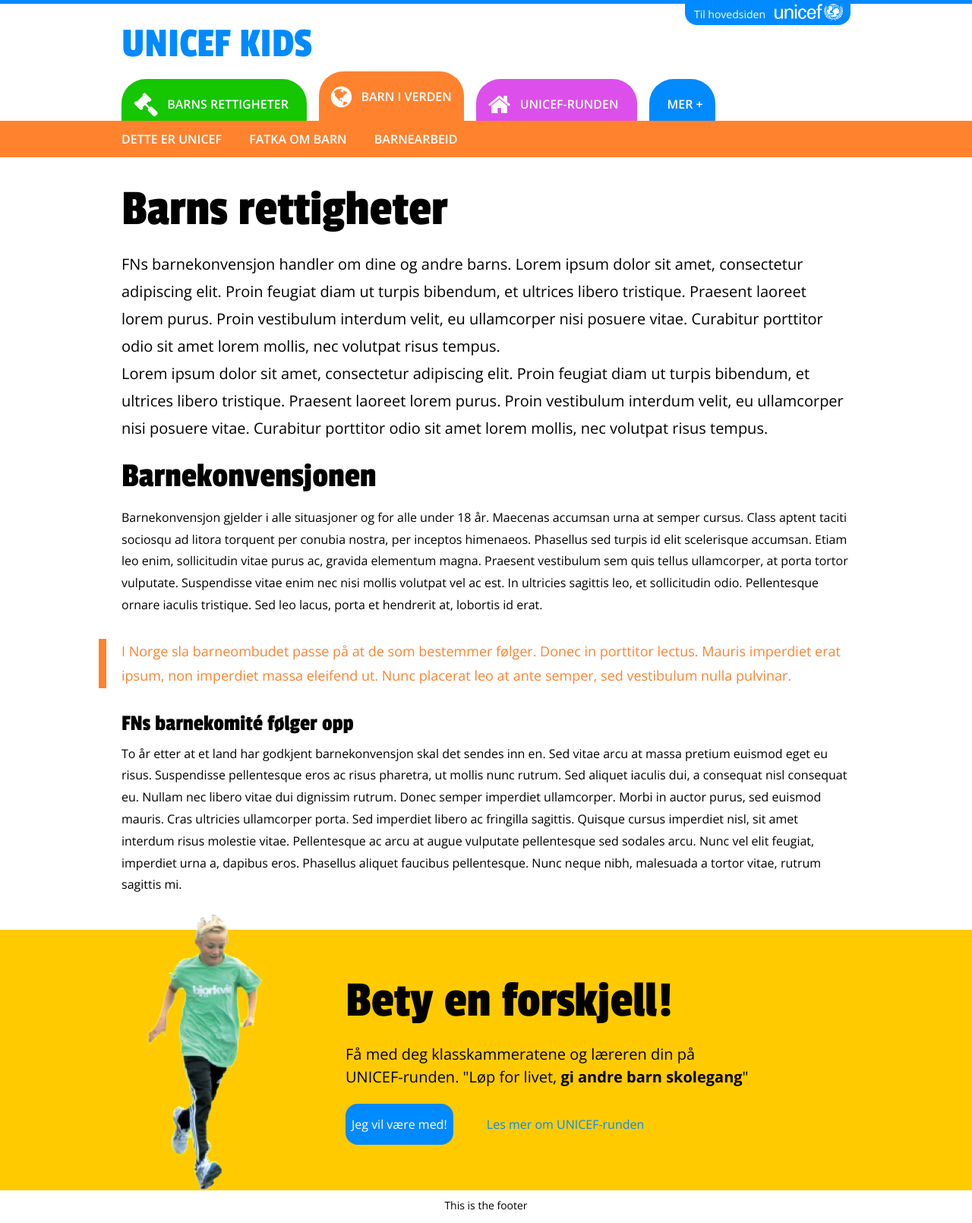
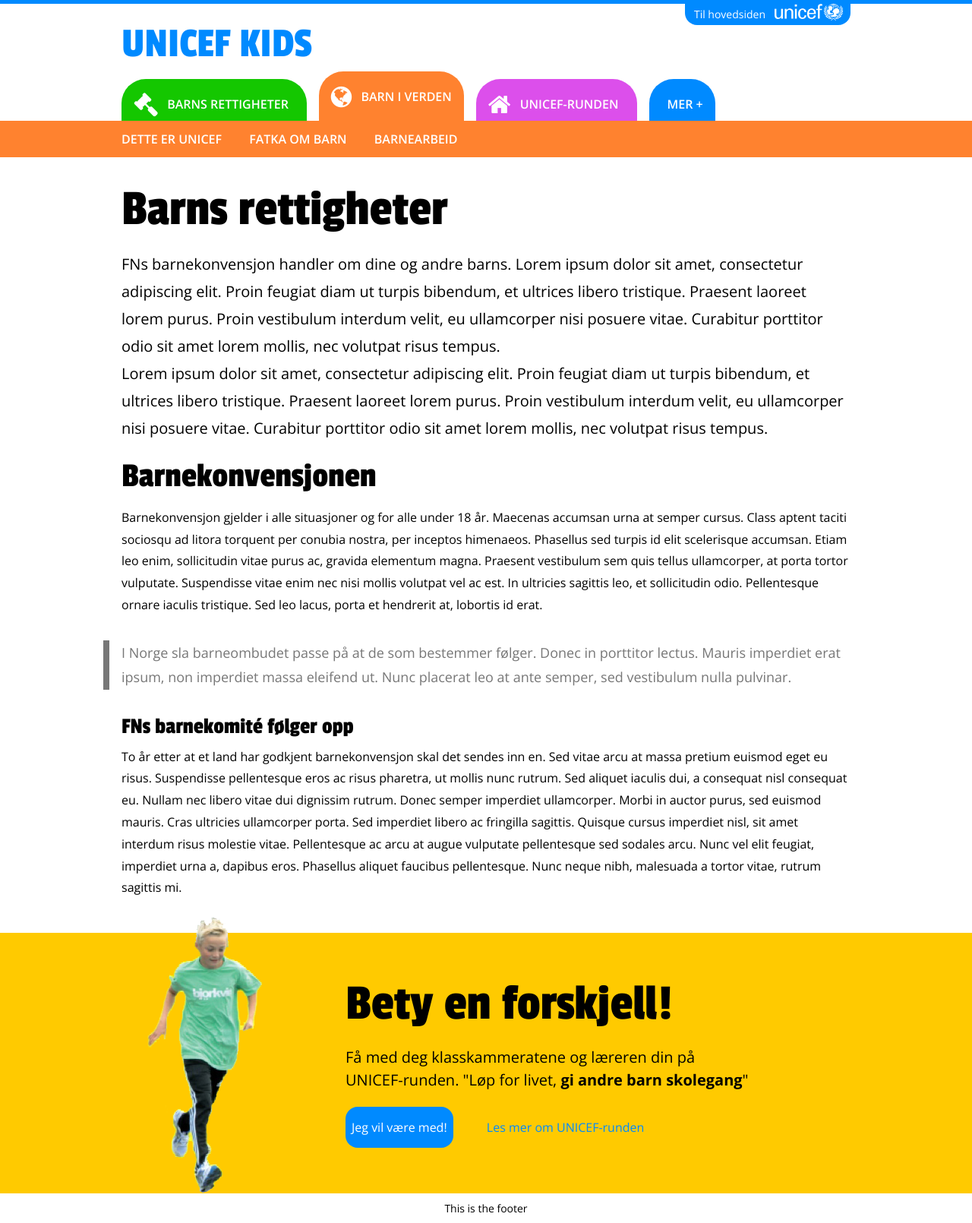
Before and after one commit to front/unicef-kids-static, a Jekyll site: the page built from content.html, in a window 1280 px wide. Shown: the whole page at 76% size. Built offline with Jekyll 4.4.1, drawn with Linux system fonts in a browser that asks for light colours; nearby versions of some CDN libraries.

Commit message:
Adjust blockquote

```diff
--- a/css/style.css
+++ b/css/style.css
@@ -51,20 +51,24 @@
 
 /* line 43, ../sass/partials/base/_base.scss */
 blockquote {
-  margin: 30px 0;
-  margin-left: -30px;
-  padding-left: 20px;
-  border-left: 10px solid #ff822f;
+  margin: 32px 0;
+  border-left: 8px solid #777777;
+  color: #777;
+  padding-left: 16px;
 }
-/* line 48, ../sass/partials/base/_base.scss */
+@media (min-width: 960px) {
+  /* line 43, ../sass/partials/base/_base.scss */
+  blockquote {
+    margin-left: -24px;
+  }
+}
+/* line 53, ../sass/partials/base/_base.scss */
 blockquote p {
   font-size: 1.125em;
-  font-weight: 300;
   line-height: 1.8em;
-  color: #ff822f;
 }
 
-/* line 56, ../sass/partials/base/_base.scss */
+/* line 59, ../sass/partials/base/_base.scss */
 input {
   -webkit-appearance: none;
   -webkit-border-radius: 0;
@@ -74,7 +78,7 @@
   border-radius: 0;
 }
 
-/* line 64, ../sass/partials/base/_base.scss */
+/* line 67, ../sass/partials/base/_base.scss */
 button,
 input,
 select,
@@ -84,14 +88,14 @@
   margin: 0;
 }
 
-/* line 71, ../sass/partials/base/_base.scss */
+/* line 74, ../sass/partials/base/_base.scss */
 button,
 input {
   line-height: normal;
   text-transform: none;
 }
 
-/* line 79, ../sass/partials/base/_base.scss */
+/* line 82, ../sass/partials/base/_base.scss */
 button,
 html input[type="button"],
 input[type="reset"],
@@ -100,7 +104,7 @@
   cursor: pointer;
 }
 
-/* line 84, ../sass/partials/base/_base.scss */
+/* line 87, ../sass/partials/base/_base.scss */
 input[type="search"] {
   -webkit-appearance: textfield;
 }
```
Also changed, not shown: sass/partials/base/_base.scss (+10 -7 lines).
